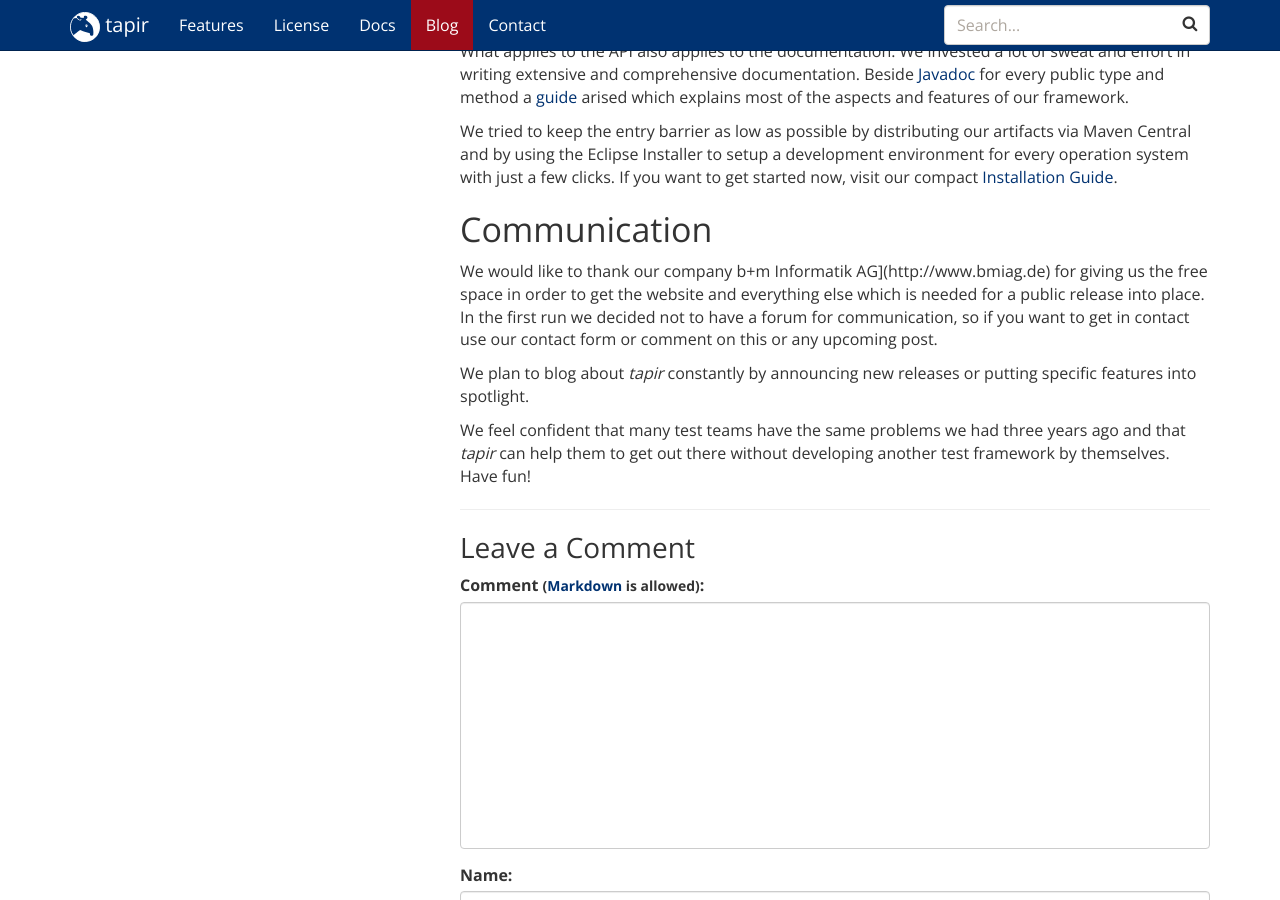
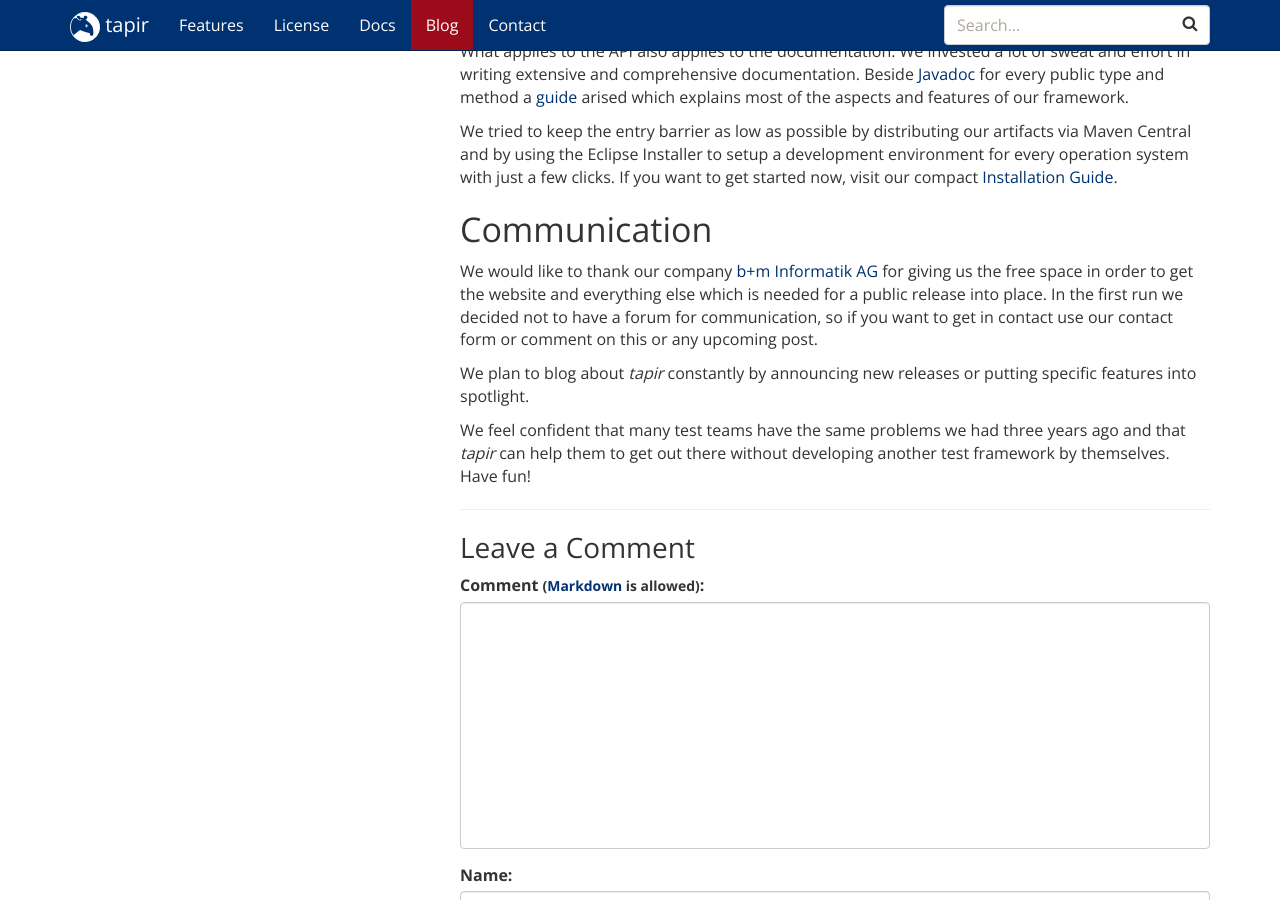
Before and after one commit to tapir-test/tapir-website, a Jekyll site: the page built from _posts/2018-01-11-tapir-released.md, in a window 1280 px wide and 900 px high, scrolled down 1207 px. Built offline with Jekyll 4.4.1, drawn with Linux system fonts in a browser that asks for light colours; comment, search, counter and statistics services are not loaded.

Commit message:
Minor fixes
Signed-off-by: Oliver Libutzki <oliver.libutzki@bmiag.de>

```diff
--- a/_includes/footer.html
+++ b/_includes/footer.html
@@ -1,32 +1,3 @@
-{% comment %}
-<<footer class="footer">
-    <div class="container">
-
-        <p class="text-center">
-            {% if site.twitter.username %}
-                <a href="https://twitter.com/{{ site.twitter.username }}">
-                  <i class="fa fa-twitter"></i> Twitter
-                </a> |
-            {% endif %}
-            {{ site.title }} {{ site.time | date: '%Y' }} |
-            Powered by <a href="https://github.com/aksakalli/jekyll-doc-theme">Jekyll Doc Theme</a>
-        </p>
-        <!-- <p class="text-muted">Place sticky footer content here.</p> -->
-    </div>
-</footer>
-{% endcomment %}
-{% comment %}
-<footer class="footer">
-    <div class="container">
-
-        <p class="text-center">
-            Jekyll Doc Theme 2017 |
-            Powered by <a href="https://github.com/aksakalli/jekyll-doc-theme">Jekyll Doc Theme</a>
-        </p>
-        <!-- <p class="text-muted">Place sticky footer content here.</p> -->
-    </div>
-</footer>
-{% endcomment %}
 <!-- Footer -->
 
 <footer class="footer bg-light">
@@ -58,7 +29,7 @@
           </li>
           {% endif %}
           <li class="list-inline-item mr-3">
-                <a href="http://bmiag.de/">
+                <a href="http://www.bmiag.de/">
                       <img src="{{"/img/bm-logo.png" | prepend: site.baseurl}}" style="height: 3em; top: -0.5em; position: relative;"></img>
                 </a>
           </li>
--- a/_posts/2018-01-11-tapir-released.md
+++ b/_posts/2018-01-11-tapir-released.md
@@ -33,7 +33,7 @@
 
 ## Communication
 
-We would like to thank our company b+m Informatik AG](http://www.bmiag.de) for giving us the free space in order to get the website and everything else which is needed for a public release into place. In the first run we decided not to have a forum for communication, so if you want to get in contact use our contact form or comment on this or any upcoming post.
+We would like to thank our company [b+m Informatik AG](http://www.bmiag.de) for giving us the free space in order to get the website and everything else which is needed for a public release into place. In the first run we decided not to have a forum for communication, so if you want to get in contact use our contact form or comment on this or any upcoming post.
 
 We plan to blog about *tapir* constantly by announcing new releases or putting specific features into spotlight.
 
```
